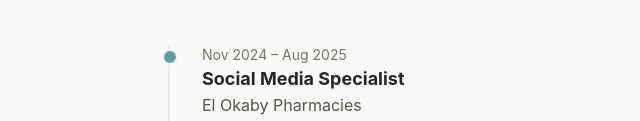
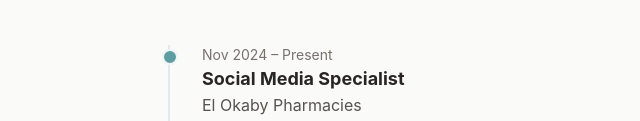
Before and after one commit to Mennawalid1/cv-, a plain HTML site: page index.html in a window 1280 px wide. Shown: the part 679-800 px from the top of the page, 8-648 px from the left. Drawn offline with nearby package versions, Linux system fonts and the light colour scheme.

Commit message:
Update index.html

```diff
--- a/index.html
+++ b/index.html
@@ -85,7 +85,7 @@
 
                 <div class="mb-8 pl-8 timeline-item">
                     <div class="cursor-pointer" data-target="details-1">
-                        <p class="text-sm text-stone-500">Nov 2024 – Aug 2025</p>
+                        <p class="text-sm text-stone-500">Nov 2024 – Present</p>
                         <h3 class="font-bold text-lg text-stone-800">Social Media Specialist</h3>
                         <p class="text-md text-stone-600">El Okaby Pharmacies</p>
                     </div>
```
